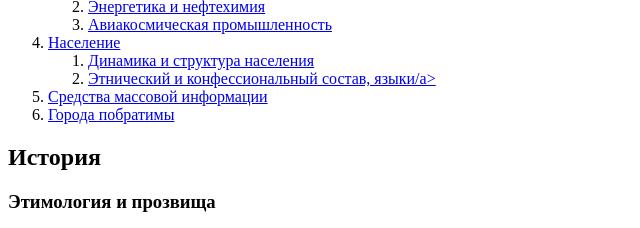
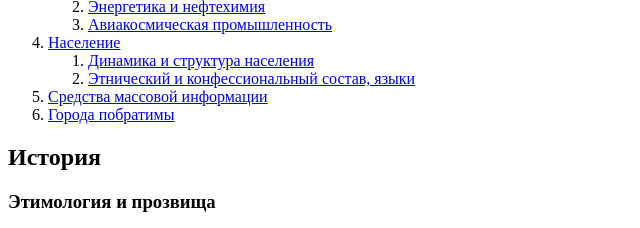
Before and after one commit to daniel-boy/siteitissiteit, a plain HTML site: page index.html in a window 1280 px wide. Shown: the part 531-759 px from the top of the page, 0-640 px from the left. Drawn offline with Linux system fonts and the light colour scheme.

Commit message:
Update index.html

```diff
--- a/index.html
+++ b/index.html
@@ -93,7 +93,7 @@
           </li>
           <li>
             <a href="#languages">
-            Этнический и конфессиональный состав, языки/a>
+            Этнический и конфессиональный состав, языки</a>
           </li>
         </ol>
       </li>
```
